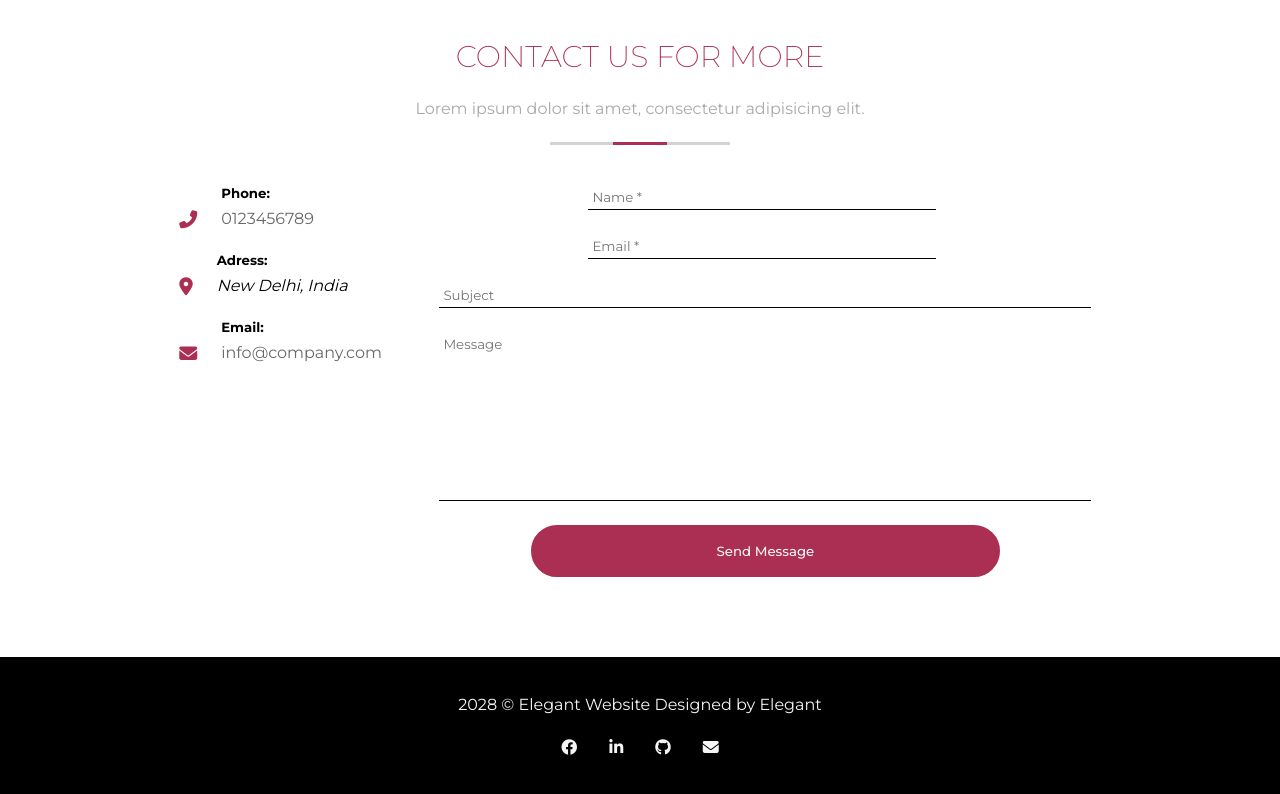
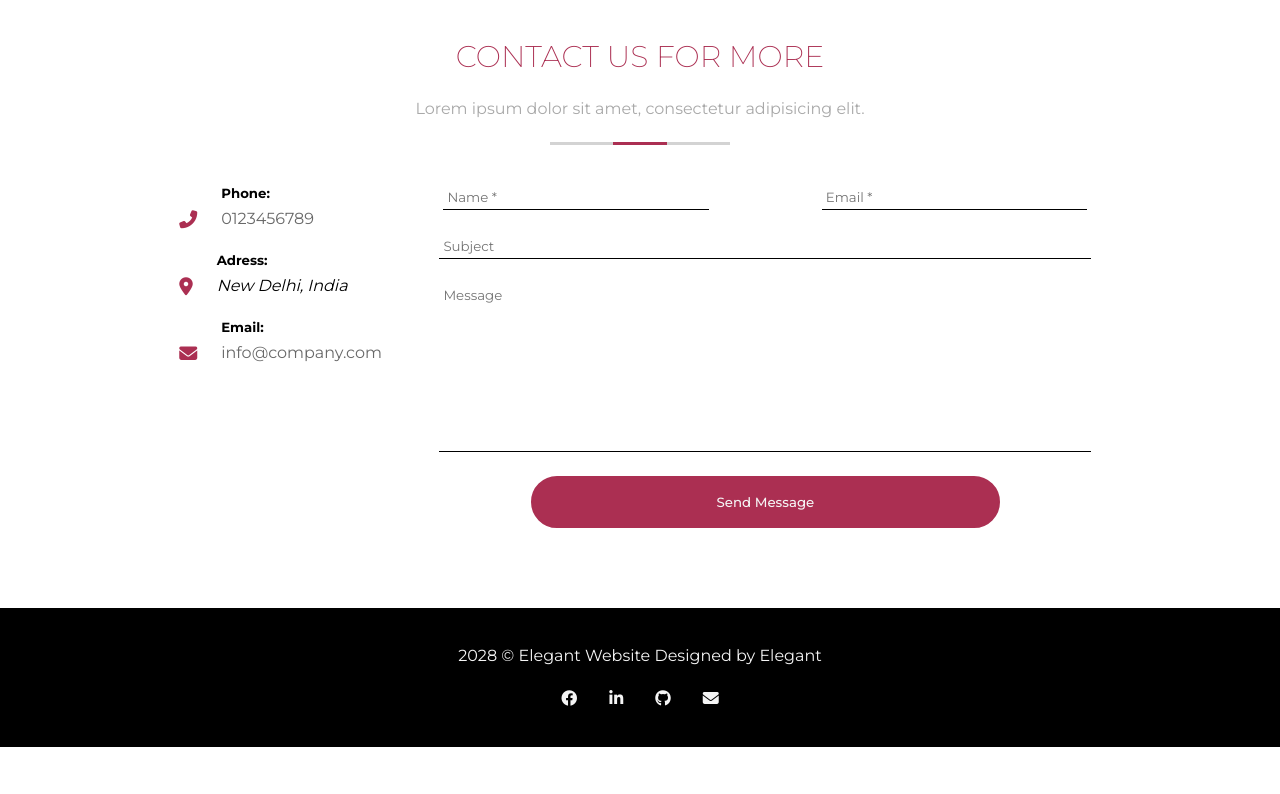
Before and after one commit to gfreitasTamwood/2023-02-class-01, a plain HTML site: page index.html in a window 1280 px wide. Shown: the part 4191-4985 px from the top of the page. After the commit the page ends 4938 px from the top, so only its background shows below. Drawn offline with Linux system fonts and the light colour scheme.

Commit message:
Desktop-Gustavo: Contact is done

```diff
--- a/css/style.css
+++ b/css/style.css
@@ -517,3 +517,15 @@ img {
         cursor: pointer;
     }
 }
+
+@media (min-width: 1000px) {
+
+    .contact aside {
+        width: 96%;
+        justify-content: space-between;
+    }
+
+    .contact aside input {
+        width: 40%;
+    }
+}
```
